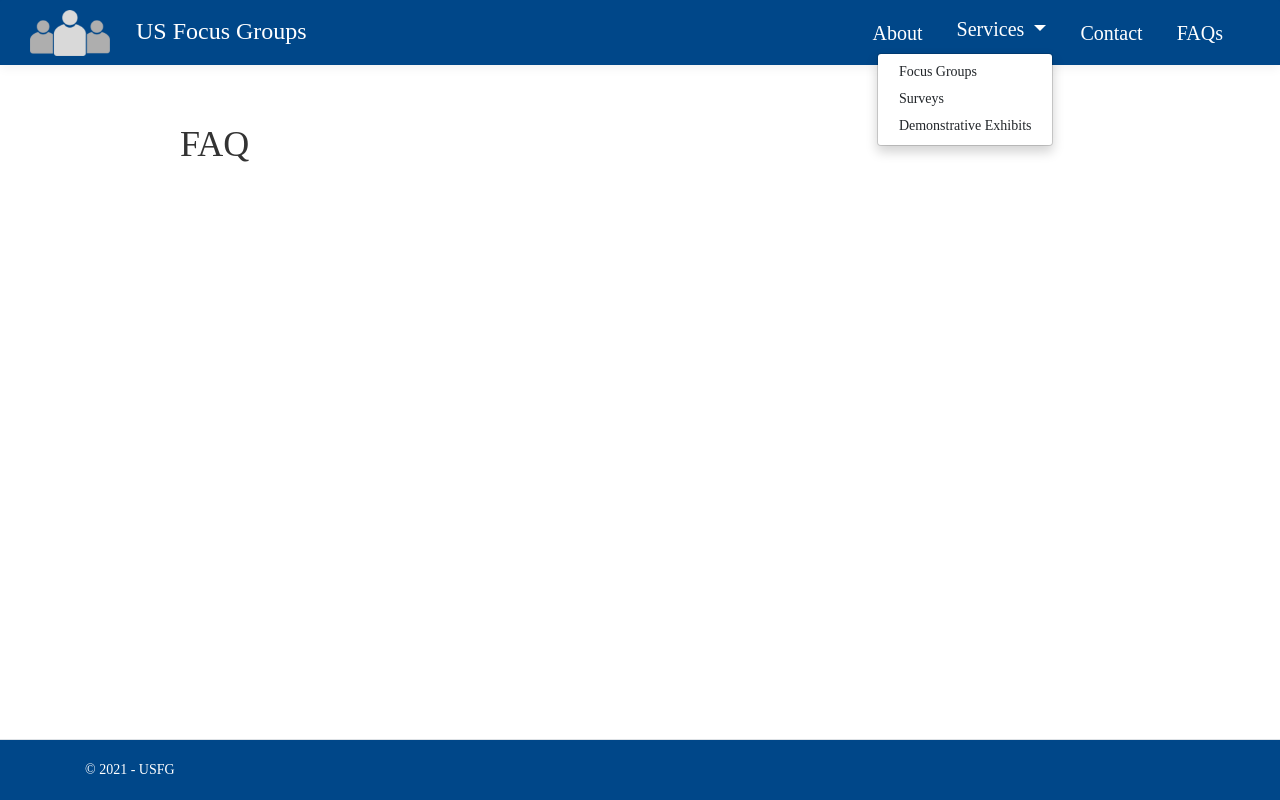
After one commit to Brandt-moreThan4/LAFG---Website, a Django app: page /lawyers/faqs/ in a window 1280 px wide, after a click on "Services". The commit adds this page. Run offline with Django 3.2, Linux system fonts and the light colour scheme; some libraries are stand-ins or nearby versions.

Commit message:
Bunch of updates

```diff
--- a/LAFG/lafg_site/static/lafg_site/css/site.css
+++ b/LAFG/lafg_site/static/lafg_site/css/site.css
@@ -1,3 +1,6 @@
+
+/* Header stuff */
+
 header {
     background-color: rgb(0, 71, 137);
 }
@@ -6,17 +9,30 @@ header {
     color: white !important; /*What would be a better color?*/
 }
 
-.right-nav ul{
-    list-style-type:none;
+#my-top-nav li{
+    margin-right: 20px;
+    font-size: 20px;
 }
 
-.right-nav li{
-    margin-bottom: 3px;
+#my-top-nav a:hover{
+    color: black !important;
 }
 
-.right-nav hr{
-    margin: 0px;
+#nav-logo{
+    width: 80px;
+    height: auto;
+    margin-right: 20px;
 }
+
+#logo-container a {
+    color: white !important;
+    font-size: x-large;
+}
+
+#logo-container a:hover {
+    text-decoration: none;
+}
+
 
 
 /*Below does not work for some reason. So it is applied manually to nav element in html*/
@@ -25,9 +41,10 @@ header {
     border-bottom: 0px !important;
 }*/
 /*Make text smaller on smaller screens.*/
+/*
 html {
     font-size: 14px;
-}
+} */
 
 @media (min-width: 768px) {
     html {
@@ -41,12 +58,14 @@ html {
 html {
     position: relative;
     min-height: 100%;
+    font-size: 14px;
 }
 
 body {
     /* Margin bottom by footer height */
     margin-bottom: 100px;
     font-family: Arial, Helvetica, sans-serif;
+    /* font-family: ga; */
     /* font-family: "Times New Roman", Times, serif; */
 }
 
@@ -67,15 +86,14 @@ body {
 }
 
 
-
-#Logo {
+/* #Logo {
     float: left;
     margin-right: 125px;
     margin-left: 100px;
-}
+} */
 
 
-#CourtRoom {
+/* #CourtRoom {
     width: 90%;
 }
 
@@ -86,4 +104,9 @@ body {
         width: 100%;
     }
 
+} */
+
+
+.heading {
+    font-weight: bold;
 }
--- a/LAFG/lafg_site/urls.py
+++ b/LAFG/lafg_site/urls.py
@@ -6,10 +6,11 @@ app_name = 'lafg_site'
 
 urlpatterns = [
     path('contact/', views.contact, name='contact' ),
-    path('conduct/', views.conduct, name='conduct' ),
+    path('services/', views.services, name='services' ),
     path('sign_up/', views.sign_up, name='sign_up' ),
     path('sign_up_success/', views.sign_up_success, name='sign_up_success' ),
     path('data/', views.data, name='data' ),
+    path('faqs/', views.faqs, name='faqs' ),
     path('accounts/login/', auth_views.LoginView.as_view(), name='login'),
     path('', views.home, name='home' ),
     ]
--- /dev/null
+++ b/LAFG/marketing/templates/marketing/FAQs.html
@@ -0,0 +1,12 @@
+    {% extends "marketing/base.html" %}
+    {% load static %}
+
+    {% block title %}FAQ{% endblock %}
+
+    {% block content %}
+
+        <br />
+
+        <h1>FAQ</h1>
+
+    {% endblock %}
--- a/LAFG/marketing/templates/marketing/base.html
+++ b/LAFG/marketing/templates/marketing/base.html
@@ -7,16 +7,30 @@
     <meta name="viewport" content="width=device-width, initial-scale=1.0, shrink-to-fit=no">
     <title>{% block title %}{% endblock %}</title>
     <link rel="stylesheet" type="text/css" href="{% static 'lafg_site/css/bootstrap/bootstrap.min.css' %}" />
+    <link rel="stylesheet" href="https://maxcdn.bootstrapcdn.com/bootstrap/3.3.7/css/bootstrap.min.css">
     <link rel="stylesheet" type="text/css" href="{% static 'lafg_site/css/site.css' %}" />
-    <link rel="icon" href="{% static 'lafg_site/Images/Square Logo.png' %}"/>
+    <link rel="icon" href="{% static 'lafg_site/Images/USFG_Logo.png' %}"/>
     <style>
+        body {
+            font-family: "Times New Roman", Times, serif;
+        }
 
-body {
-    /* Margin bottom by footer height */
-    /* margin-bottom: 60px; */
-    /* font-family: Arial, Helvetica, sans-serif; */
-    font-family: "Times New Roman", Times, serif;
-}
+        /* #background {
+            background-image: url("{% static 'lafg_site/Images/skyline.jpg' %}");
+        } */
+
+        /* #nav-logo{
+            width: 80px;
+            height: auto;
+            margin-right: 20px;
+
+        }
+        #logo-container a {
+            color: white !important;
+            font-size: x-large;
+        } */
+
+
     </style>
     {% block styles %}{% endblock %}
 
@@ -29,40 +43,53 @@ body {
     <header>
         <nav class="navbar navbar-expand-sm navbar-toggleable-sm navbar-dark border-bottom box-shadow mb-3" style="margin:0px !important; border-bottom:0px !important">
 
-            <div class="container">
+            <div class="container-fluid">
+                <div id="logo-container">
+                    <a href="{% url 'marketing:home' %}">
+                        <img id="nav-logo" src="{% static 'lafg_site/Images/Logo_People.png' %}" alt="logo">
+                        US Focus Groups
+                        <!-- <span style="clear: both;"></span> -->
+                    </a>
+                </div>
                 <button class="navbar-toggler" type="button" data-toggle="collapse" data-target=".navbar-collapse" aria-controls="navbarSupportedContent"
                         aria-expanded="false" aria-label="Toggle navigation">
                     <span class="navbar-toggler-icon"></span>
                 </button>
                 <div class="navbar-collapse collapse d-sm-inline-flex flex-sm-row-reverse">
-                    <ul class="navbar-nav flex-grow-1 navbar-right justify-content-end">
+                    <ul id="my-top-nav" class="navbar-nav flex-grow-1 navbar-right justify-content-end">
                         <li class="nav-item">
-                            <a class="nav-link" href="{% url 'lafg_site:home' %}">Home</a>
+                            <a class="nav-link" href="{% url 'marketing:home' %}">About</a>
                         </li>
                         <li class="nav-item">
-                            <a class="nav-link" href="{% url 'lafg_site:contact' %}">Contact</a>
+                            <div class="dropdown">
+                                <a class="nav-link dropdown-toggle" href="#" role="button" id="dropdownMenuLink" data-toggle="dropdown" aria-haspopup="true" aria-expanded="false">
+                                Services
+                                </a>
+                                <div class="dropdown-menu" aria-labelledby="dropdownMenuLink">
+                                <a class="dropdown-item" href="{% url 'marketing:focus_groups' %}">Focus Groups</a>
+                                <a class="dropdown-item" href="{% url 'marketing:surveys' %}">Surveys</a>
+                                <a class="dropdown-item" href="{% url 'marketing:demonstratives' %}">Demonstrative Exhibits</a>
+                                </div>
+                            </div>
                         </li>
                         <li class="nav-item">
-                            <a class="nav-link" href="{% url 'lafg_site:conduct' %}">Conduct a Focus Group</a>
+                            <a class="nav-link" href="{% url 'marketing:contact' %}">Contact</a>
                         </li>
+                        <li class="nav-item">
+                            <a class="nav-link" href="{% url 'marketing:faqs' %}">FAQs</a>
+                        </li>
+
                     </ul>
                 </div>
             </div>
         </nav>
     </header>
 
-    <div class="card bg-dark text-white">
-        <img id="skyLine" src= "{% static 'lafg_site/Images/skyline.jpg' %}" alt="Skyline"/>
-        <div class="card-img-overlay">
-            <h2 class="card-title">{% block page_title %}{% endblock %}</h2>
-        </div>
-    </div>
-
     <br />
 
     <div class="container pb-3">
         <div class="row justify-content-between">
-            <div class="col-md-8">
+            <div class="col-md-9">
                 <main>
                     {% block content %}{% endblock %}
                 </main>
@@ -70,31 +97,13 @@ body {
 
             <br /><br />
 
-            <!-- <div class="col-md-3 mt-5 mt-md-0">
-                <div class="right-nav">
-                    <h4>Page Navigation</h4>
-                    <ul>
-                        <li><a class="" href="{% url 'lafg_site:home' %}">Home</a></li> <hr />
-                        <li><a class="" href="{% url 'lafg_site:contact' %}">Contact Us</a></li><hr />
-                        <li><a class="" href="{% url 'lafg_site:conduct' %}">Conduct a Focus Group</a></li><hr />
-                        <li><a class="" href="{% url 'lafg_site:sign_up' %}">Sign-Up Form</a></li>
-                    </ul>
-                    <br /><br />
-                    <h4>US Focus Groups</h4>
-                    <ul>
-                        <li>Phone: (225) 907-4265</li>
-                        <li>Email: <a href="mailto:info@usfocusgroups.org">info@usfocusgroups.org</a></li>
-                    </ul>
-                </div>
-            </div> -->
-
         </div>
     </div>
 
 
     <footer class="border-top footer">
         <div class="container">
-            &copy; 2020 - LAFG
+            &copy; 2021 - USFG
         </div>
     </footer>
 
--- a/LAFG/marketing/templates/marketing/contact.html
+++ b/LAFG/marketing/templates/marketing/contact.html
@@ -1,8 +1,7 @@
-    {% extends "lafg_site/base.html" %}
+    {% extends "marketing/base.html" %}
     {% load static %}
 
     {% block title %}Contact{% endblock %}
-    {% block page_title %}CONTACT{% endblock %}
 
     {% block content %}
 
--- a/LAFG/marketing/views.py
+++ b/LAFG/marketing/views.py
@@ -11,3 +11,31 @@ def home(request:HttpRequest):
     """Renders home page"""
 
     return render(request, 'marketing/home.html')
+
+
+def contact(request:HttpRequest):
+    """Renders contact page"""
+
+    return render(request, 'marketing/contact.html')
+
+
+def faqs(request:HttpRequest):
+    """Renders FAQ's page"""
+
+    return render(request, 'marketing/FAQs.html')
+
+
+def focus_groups(request:HttpRequest):
+    """Renders focus gorups page"""
+
+    return render(request, 'marketing/focus_groups.html')
+
+def surveys(request:HttpRequest):
+    """Renders focus gorups page"""
+
+    return render(request, 'marketing/surveys.html')
+
+def demonstratives(request:HttpRequest):
+    """Renders focus gorups page"""
+
+    return render(request, 'marketing/demonstratives.html')
```
Also changed, not shown: LAFG/lafg_site/templates/lafg_site/base.html (+20 -31 lines), LAFG/lafg_site/templates/lafg_site/conduct.html (deleted, +0 -38 lines), LAFG/lafg_site/templates/lafg_site/faqs.html (added, +11 -0 lines), LAFG/lafg_site/templates/lafg_site/index.html (+10 -6 lines), LAFG/lafg_site/templates/lafg_site/services.html (added, +16 -0 lines), LAFG/lafg_site/templates/lafg_site/sign_up.html (+3 -5 lines), LAFG/lafg_site/views.py (+11 -6 lines), LAFG/marketing/templates/marketing/demonstratives.html (added, +12 -0 lines), LAFG/marketing/templates/marketing/focus_groups.html (added, +10 -0 lines), LAFG/marketing/templates/marketing/home.html (+6 -24 lines), LAFG/marketing/templates/marketing/surveys.html (added, +12 -0 lines), LAFG/db.sqlite3, LAFG/lafg_site/static/lafg_site/Images/Logo_People.png (added).
